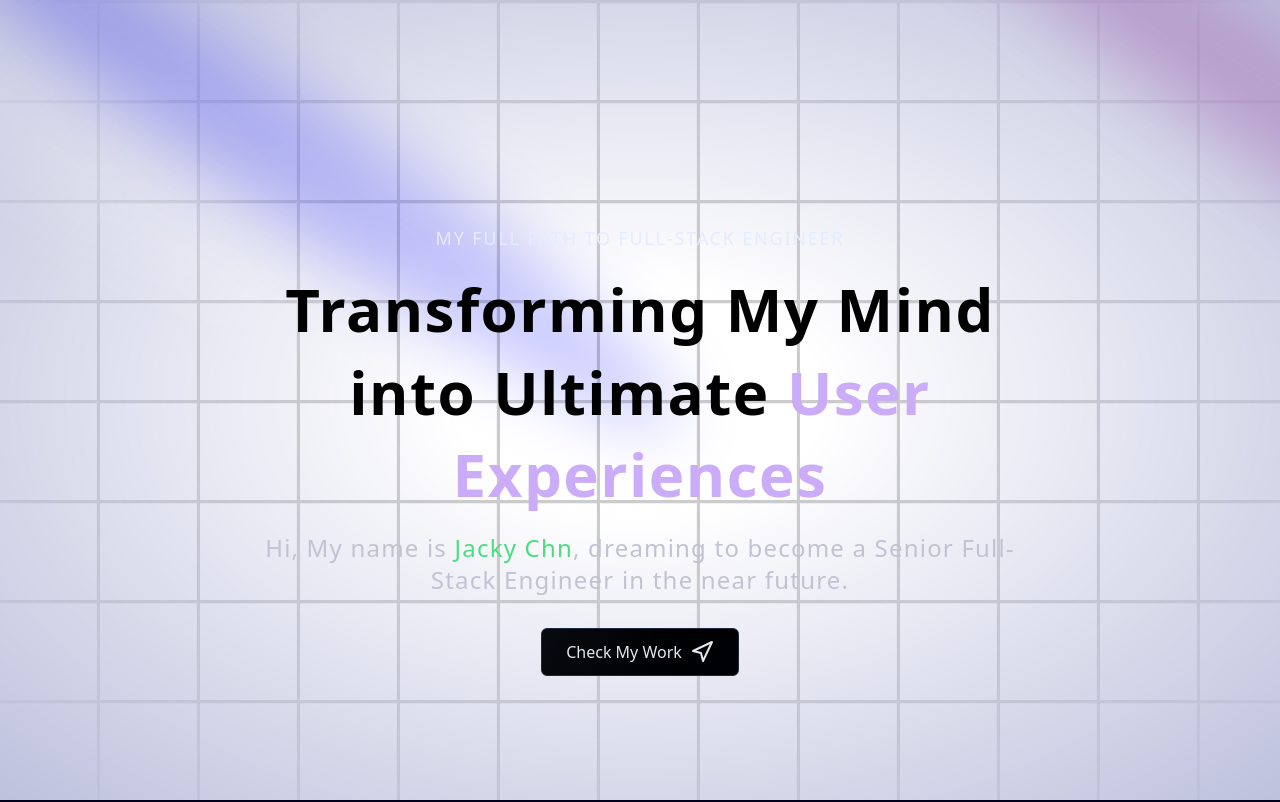
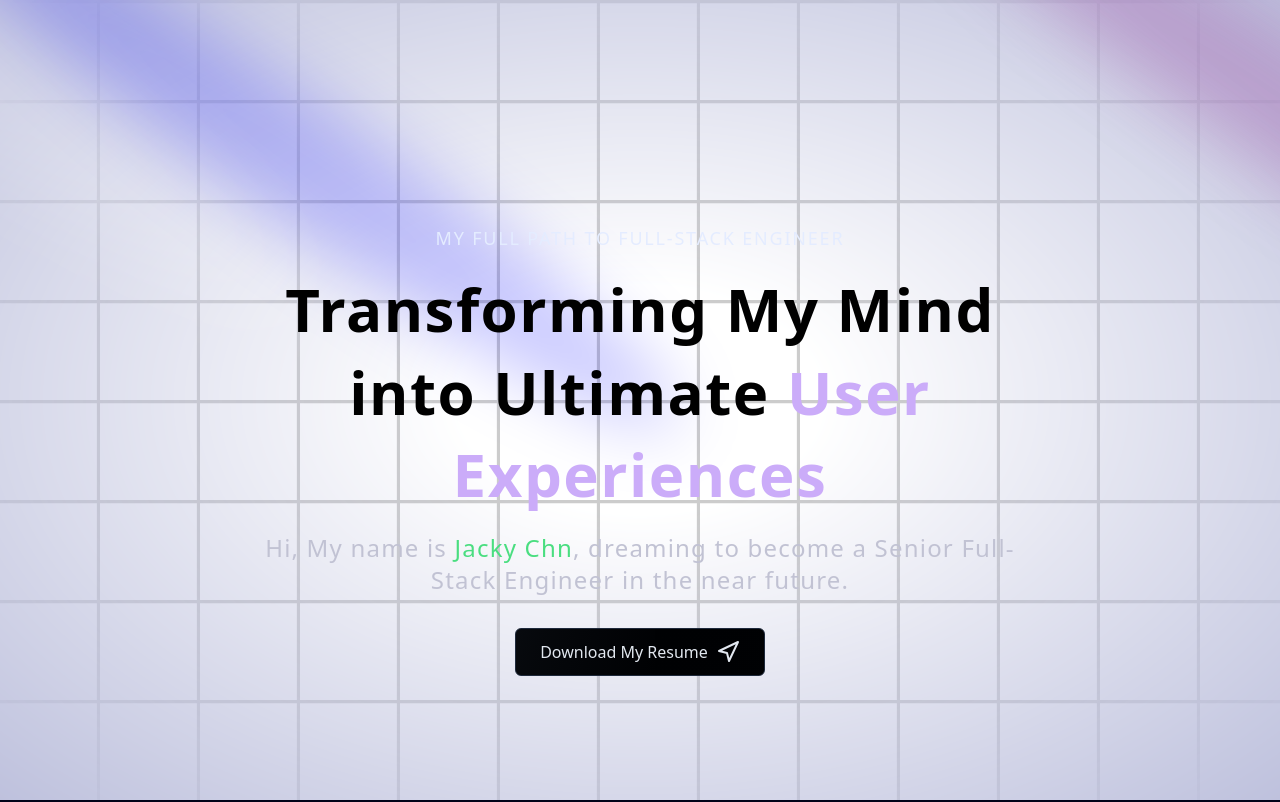
Before and after one commit to JackyChn/Protfolio, a Next.js app: page / in a window 1280 px wide. Shown: the top 802 px of the page. Built offline with nearby package versions, Linux system fonts and the light colour scheme.

Commit message:
Add: download CV btn

```diff
--- a/app/_components/Hero.tsx
+++ b/app/_components/Hero.tsx
@@ -1,9 +1,7 @@
 import React from "react";
 import { Spotlight } from "./ui/Spotlight";
 import { TextGenerateEffect } from "./ui/TextGenerateEffect";
-import { Navigation } from "lucide-react";
-import ShimmerButton from "./ShimmerButton";
-import Link from "next/link";
+import DownloadCVBtn from "./ui/DownloadCVBtn";
 
 export default function Hero() {
   return (
@@ -48,17 +46,8 @@ export default function Hero() {
             dreaming to become a Senior Full-Stack Engineer in the near future.
           </p>
 
-          {/* Check my work */}
-          <div className="flex justify-center mt-8">
-            <Link href="#about">
-              <ShimmerButton
-                title={"Check My Work"}
-                icon={<Navigation className="" />}
-                position={"right"}
-                otherClasses={""}
-              />
-            </Link>
-          </div>
+          {/* DownloadCV */}
+          <DownloadCVBtn />
         </div>
       </div>
     </div>
--- /dev/null
+++ b/app/_components/ui/DownloadCVBtn.tsx
@@ -0,0 +1,28 @@
+"use client";
+
+import React from "react";
+import ShimmerButton from "../ShimmerButton";
+import { Navigation } from "lucide-react";
+
+export default function DownloadCVBtn() {
+  const handleDownloadCV = () => {
+    const link = document.createElement("a");
+    link.href = "/Jacky-Resume.pdf";
+    link.download = "Jacky-Resume.pdf";
+    document.body.appendChild(link);
+    link.click();
+    document.body.removeChild(link);
+  };
+
+  return (
+    <div className="flex justify-center mt-8">
+      <ShimmerButton
+        handleClick={handleDownloadCV}
+        title={"Download My Resume"}
+        icon={<Navigation className="" />}
+        position={"right"}
+        otherClasses={""}
+      />
+    </div>
+  );
+}
```
Also changed, not shown: 1 other file (tests, documents, lock files or other folders).
